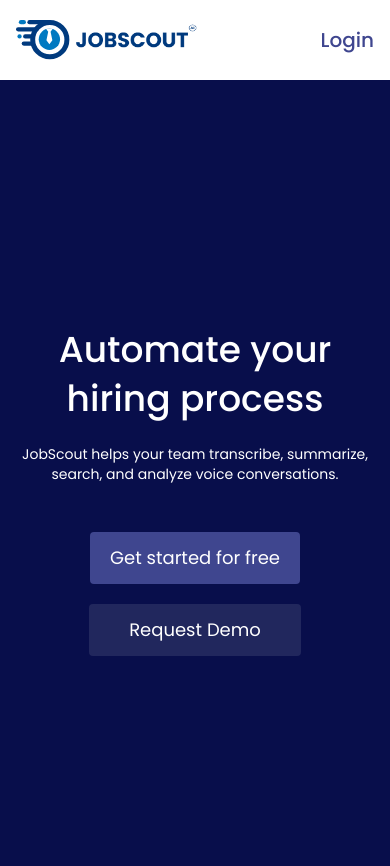
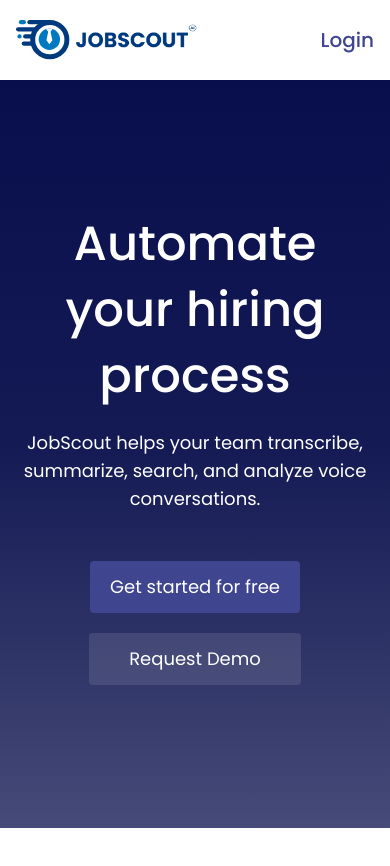
Before and after one commit to job-scout/jobscout-b2b-landingpage, a Next.js app: page / in a window 390 px wide. Shown: the top 866 px of the page. After the commit the page ends 844 px from the top, so only its background shows below. Built offline with nearby package versions, Linux system fonts and the light colour scheme.

Commit message:
gradient color add

```diff
--- a/components/Banner.jsx
+++ b/components/Banner.jsx
@@ -2,14 +2,14 @@ import React from "react";
 
 function Banner() {
 	return (
-		<div className="bg-primary">
-			<div className=" text-white h-screen lg:h-[86vh] 2xl:h-[90vh] flex items-center justify-between container mx-auto px-4 lg:w-[80%] 2xl:w-[80%] space-x-12 ">
+		<div className=" bg-gradient-to-b from-primary via-primary/95 to-primary/75">
+			<div className=" text-white h-[90vh] lg:h-[86vh] 2xl:h-[90vh] flex items-center justify-between container mx-auto px-4 lg:w-[80%] 2xl:w-[80%] space-x-12 ">
 				<div className="lg:w-[50%] flex flex-col space-y-12 lg:my-0 my-12">
 					<div className="flex flex-col space-y-5">
-						<h1 className="lg:text-left text-center text-4xl lg:text-5xl font-medium lg:leading-snug leading-snug">
+						<h1 className="lg:text-left text-center text-5xl font-medium lg:leading-snug leading-snug">
 							Automate your hiring process
 						</h1>
-						<p className="text-sm lg:text-lg lg:text-left text-center ">
+						<p className="text-lg lg:text-left text-center ">
 							JobScout helps your team transcribe, summarize,
 							search, and analyze voice conversations.
 						</p>
```
